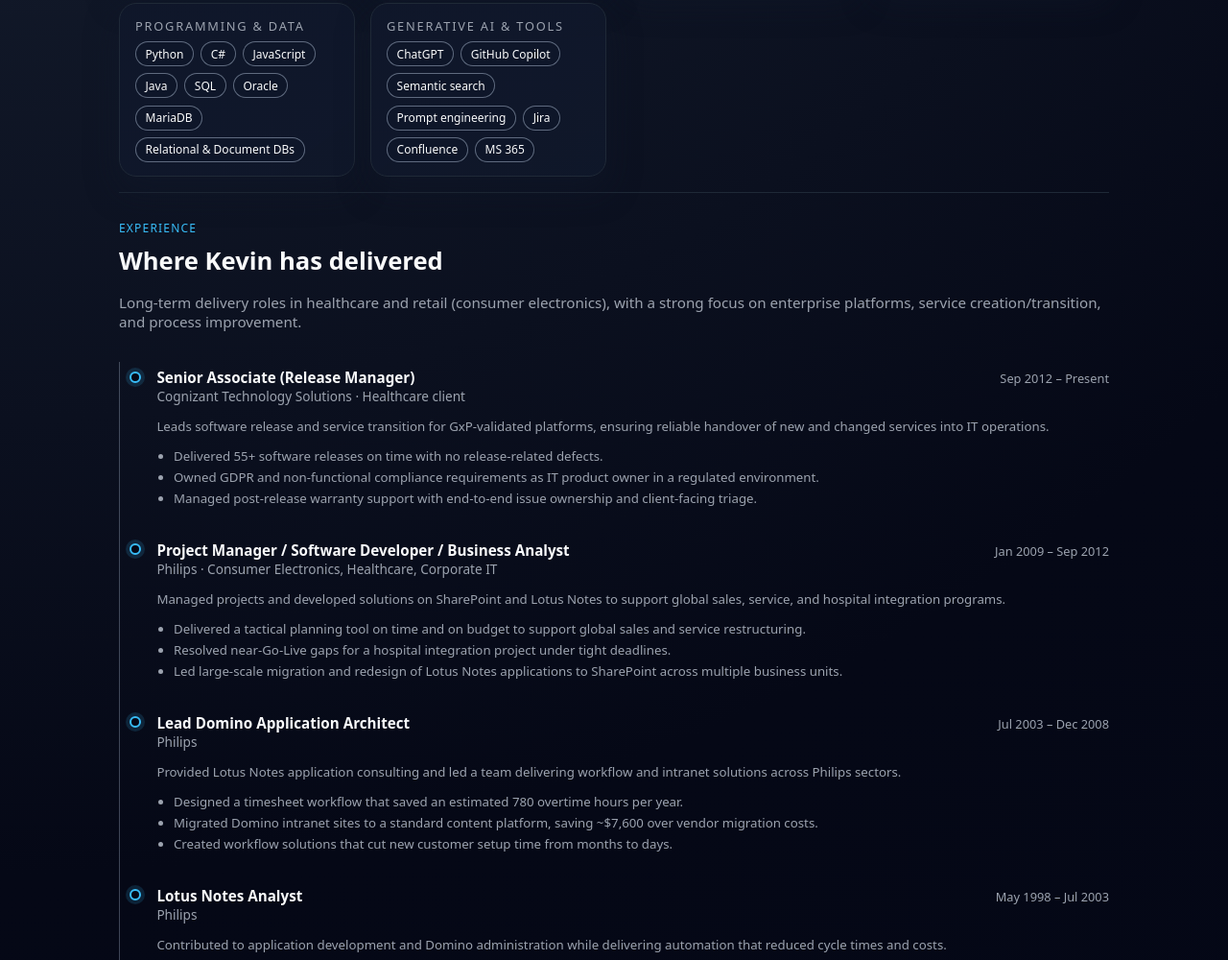
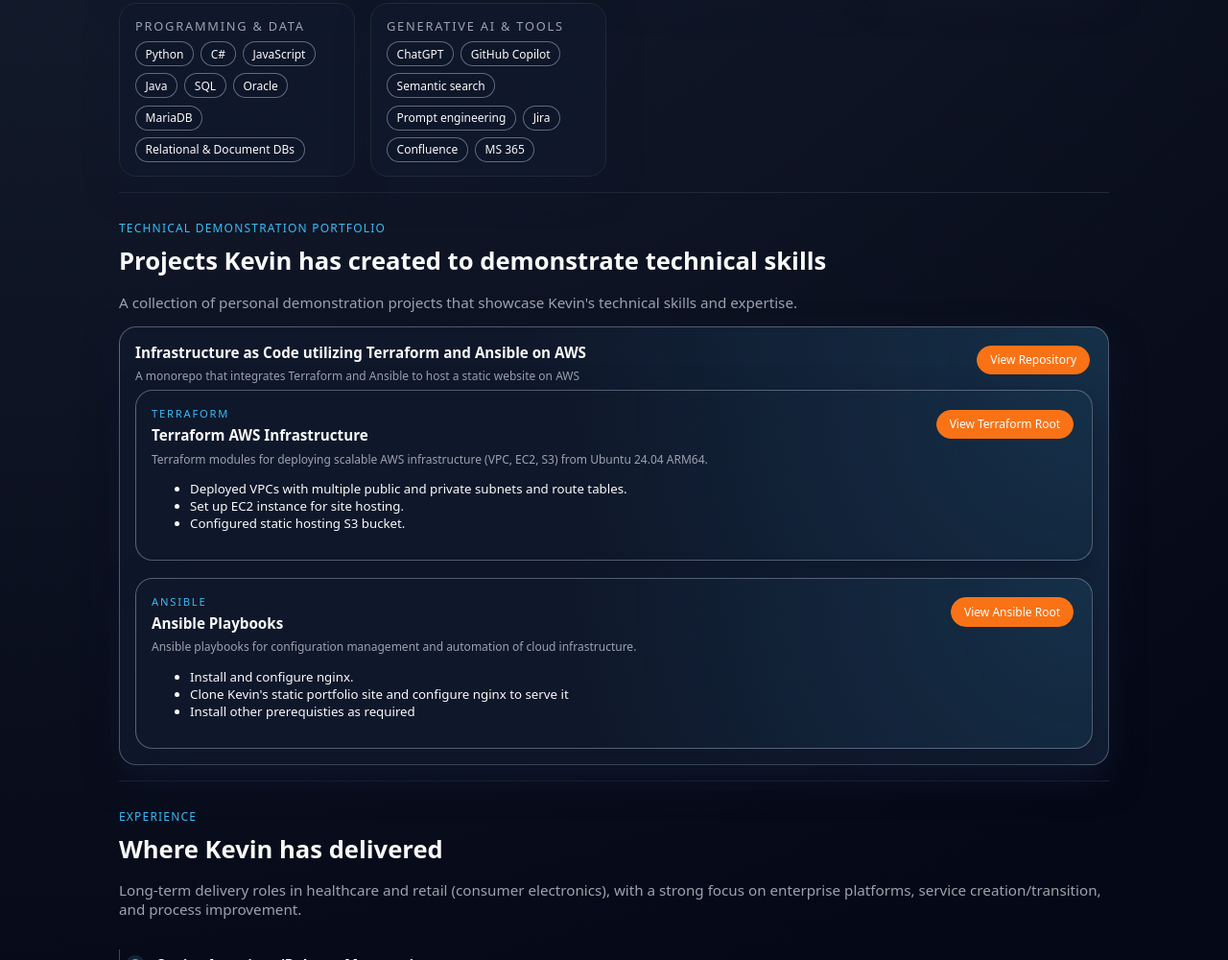
Before and after one commit to huddlesk/kevin-huddleston-portfolio, a plain HTML site: page index.html in a window 1280 px wide. Shown: the part 981-1981 px from the top of the page at 96% size. Drawn offline with Linux system fonts and the light colour scheme.

Commit message:
Rework portfolio section

```diff
--- a/index.html
+++ b/index.html
@@ -570,10 +570,17 @@
       margin-bottom: 0.4rem;
     }
 
-    .card-repo-btn {
+    .card-actions {
       position: absolute;
       top: 1.2rem;
       right: 1.2rem;
+      display: flex;
+      flex-direction: column;
+      gap: 0.5rem;
+      align-items: flex-end;
+    }
+
+    .card-repo-btn {
       font-size: 0.75rem;
       padding: 0.35rem 0.8rem;
       border-radius: 999px;
@@ -945,7 +952,7 @@
       </div>
     </section>
     <!-- Tech Portfolio -->
-    <!--
+
     <section id="tech-portfolio" aria-labelledby="tech-portfolio-title">
       <p class="section-label">Technical Demonstration Portfolio</p>
       <h2 id="tech-portfolio-title" class="section-title">Projects Kevin has created to demonstrate technical skills</h2>
@@ -953,9 +960,21 @@
         A collection of personal demonstration projects that showcase Kevin's technical skills and expertise.
       </p>
         <div class="impact-card">
-          <a href="https://github.com/huddlesk/terraform-aws-portfolio" class="card-repo-btn" target="_blank">
-            View Repository
-          </a>
+          <div class="impact-title">
+            Infrastructure as Code utilizing Terraform and Ansible on AWS
+          </div>
+          <div class="impact-meta">A monorepo that integrates Terraform and Ansible to host a static website on AWS</div>
+          <div class="card-actions">
+            <a href="https://github.com/huddlesk/iac-aws-portfolio" class="card-repo-btn" target="_blank">
+              View Repository
+            </a>
+          </div>
+        <div class="impact-card">
+          <div class="card-actions">
+            <a href="https://github.com/huddlesk/iac-aws-portfolio/tree/main/terraform" class="card-repo-btn" target="_blank">
+              View Terraform Root
+            </a>
+          </div>
           <div class="impact-tag">Terraform</div>
           <h3 class="impact-title">Terraform AWS Infrastructure</h3>
           <div class="impact-meta">
@@ -971,9 +990,11 @@
         </div>
       </br>
         <div class="impact-card">
-          <a href="https://github.com/huddlesk/terraform-aws-portfolio/tree/main/environments/dev/ansible" class="card-repo-btn" target="_blank">
-            View Repository
-          </a>
+          <div class="card-actions">
+            <a href="https://github.com/huddlesk/iac-aws-portfolio/tree/main/ansible" class="card-repo-btn" target="_blank">
+              View Ansible Root
+            </a>
+          </div>
           <div class="impact-tag">Ansible</div>
           <h3 class="impact-title">Ansible Playbooks</h3>
           <div class="impact-meta">
@@ -987,7 +1008,8 @@
             </ul>
           </div>
       </div>
-    -->
+    </div>
+
 
     </section>
     <!-- Experience -->
```
